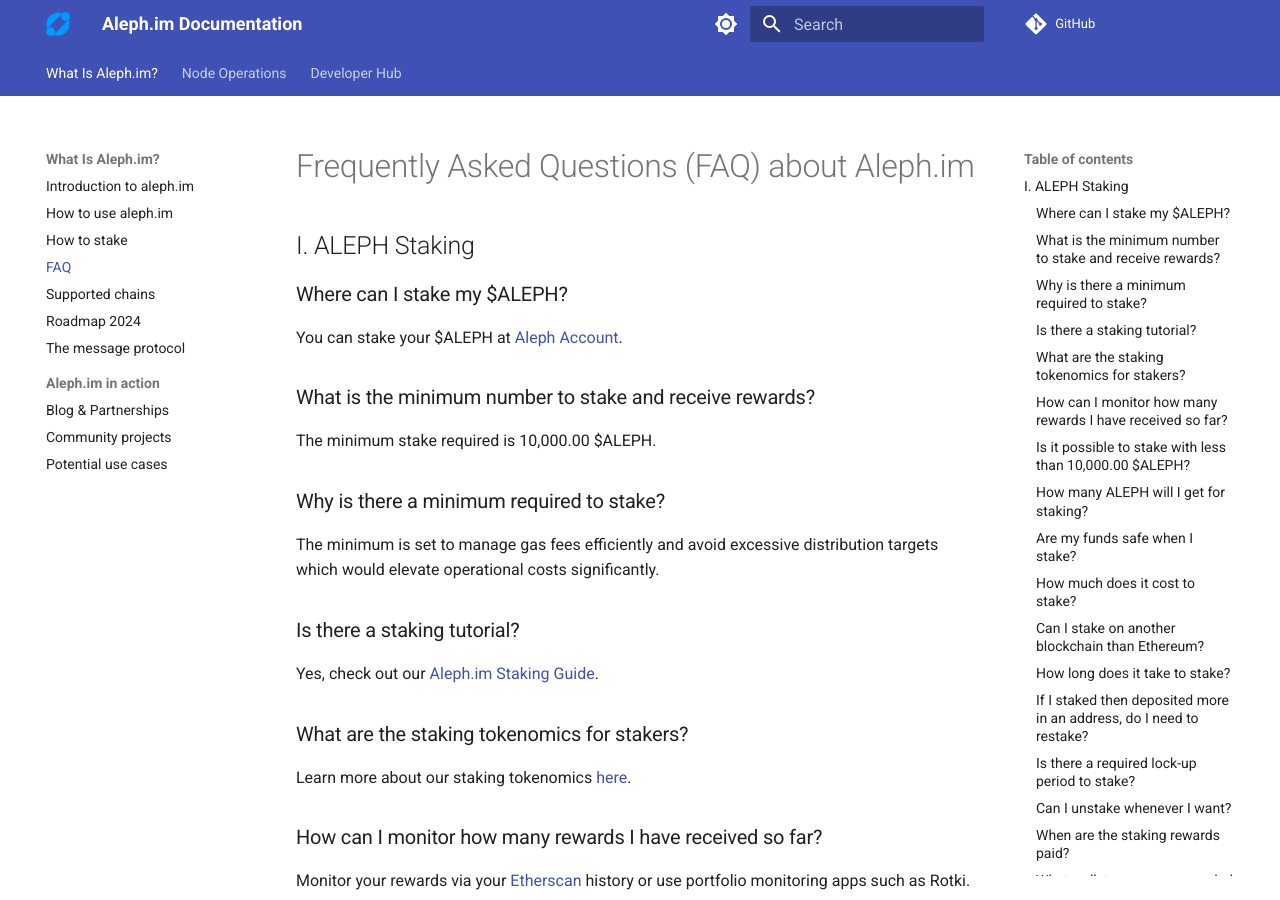
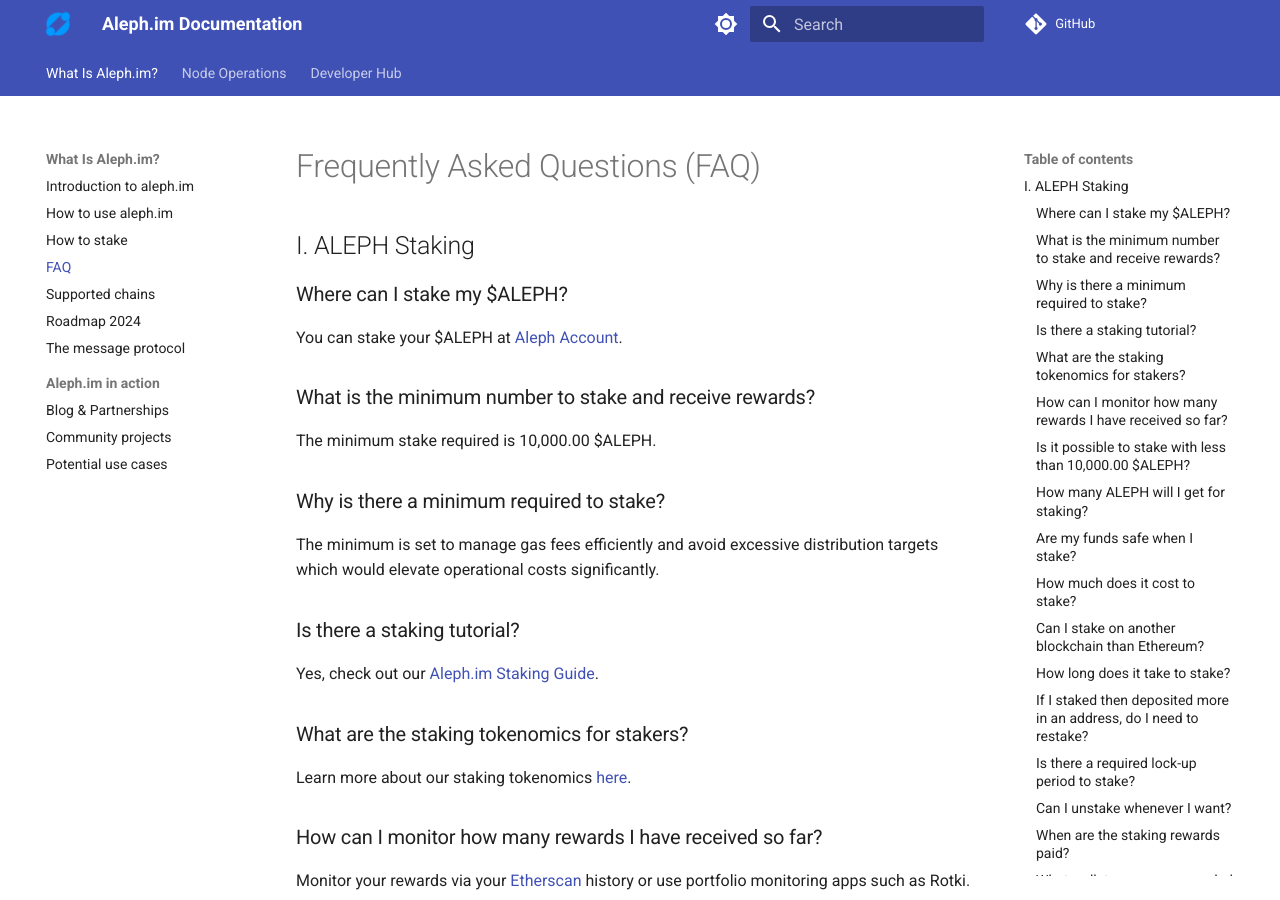
Before and after one commit to aleph-im/aleph-docs, an MkDocs documentation site: the page built from docs/faq.md, in a window 1280 px wide and 900 px high. Built offline with MkDocs 1.6.1 and Material for MkDocs 9.7.7, drawn with Linux system fonts in a browser that asks for light colours; comment, search, counter and statistics services are not loaded.

Commit message:
Update FAQ title

```diff
--- a/docs/faq.md
+++ b/docs/faq.md
@@ -1,4 +1,4 @@
-# Frequently Asked Questions (FAQ) about Aleph.im
+# Frequently Asked Questions (FAQ)
 
 ## I. ALEPH Staking
 
```
